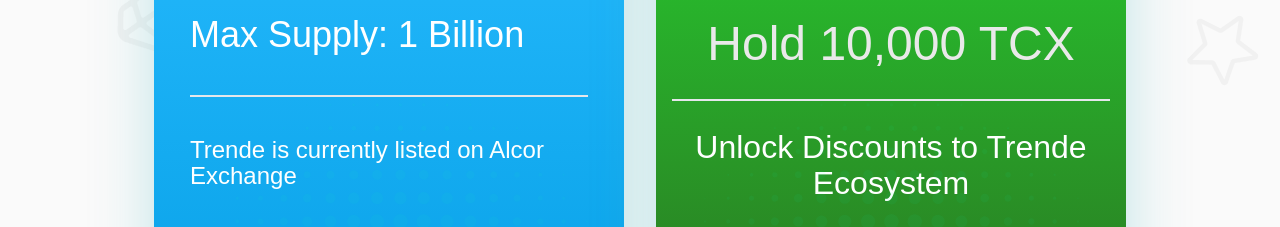
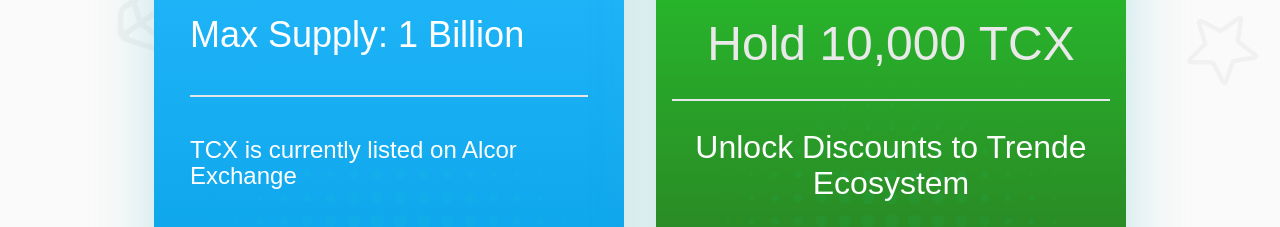
Before and after one commit to mfaqihuddin23/trende-dev, a website: page index.html in a window 1280 px wide. Shown: the part 1560-1787 px from the top of the page. Drawn offline with nearby package versions, Linux system fonts and the light colour scheme; a web font is replaced by a local one.

Commit message:
revise content

```diff
--- a/index.html
+++ b/index.html
@@ -169,7 +169,7 @@
           </h4>
           <div class="border bg-white w-full"></div>
           <p class="body-1 font-normal text-white my-10">
-            Trende is currently listed on Alcor Exchange
+            TCX is currently listed on Alcor Exchange
           </p>
           <a href="#">
             <button class="bg-white text-xs md:text-lg text-trendeCol-300 py-2 px-6">
```
